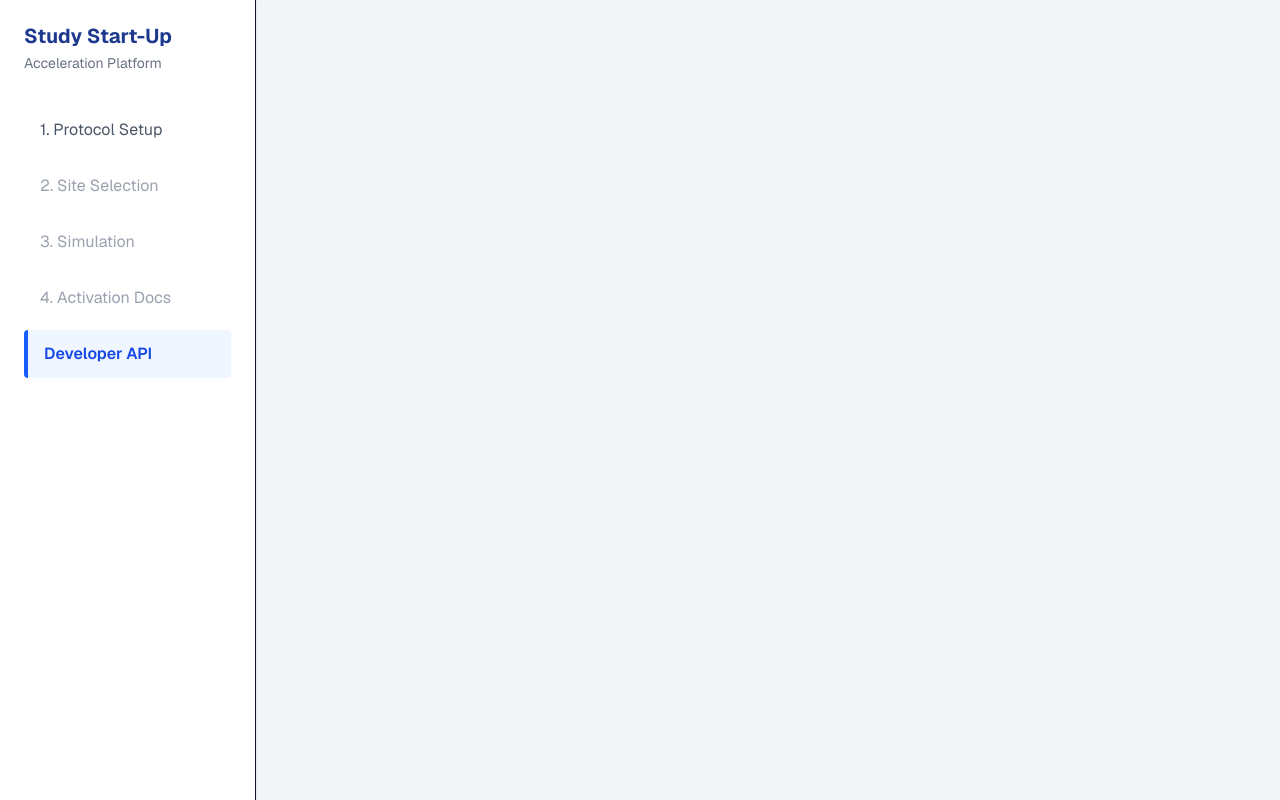
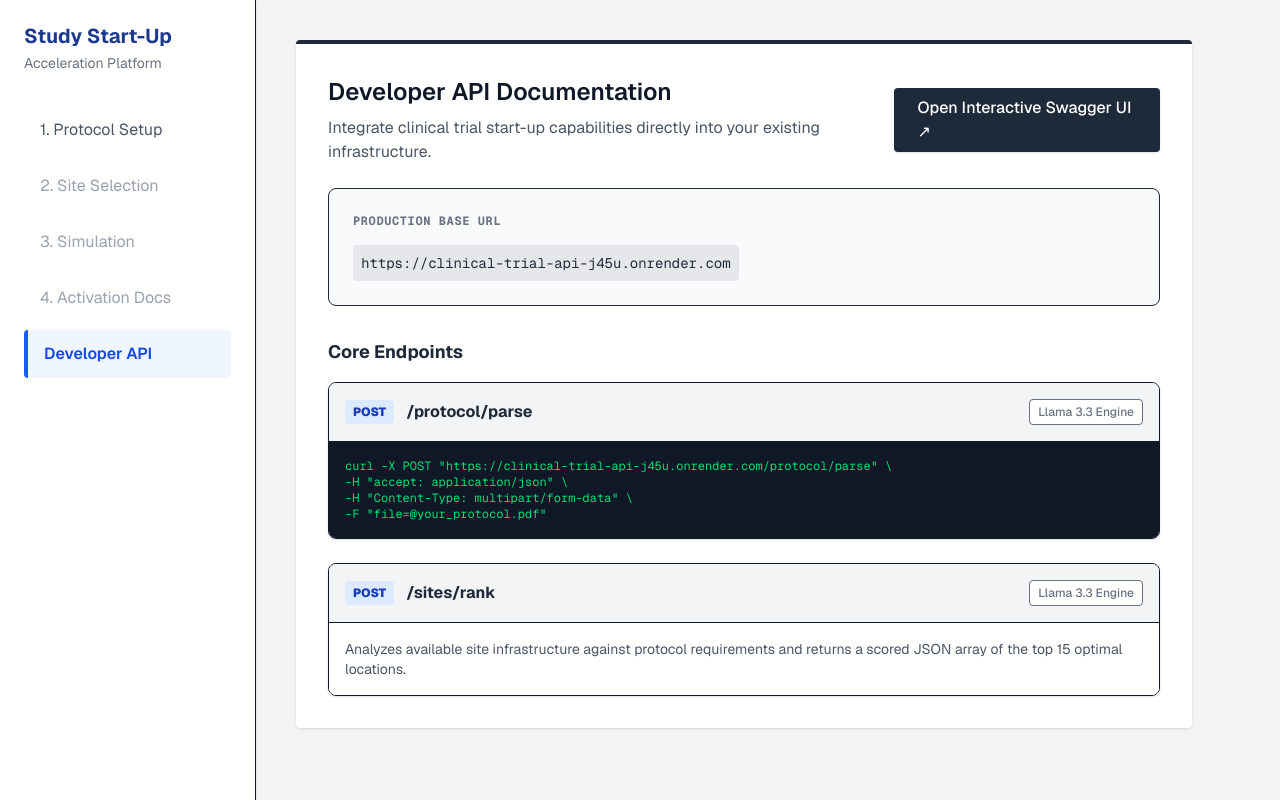
Before and after one commit to sarathbabu-65/clinical-trial-platform, a Next.js app in the folder frontend/: page / in a window 1280 px wide. Both pictures are taken after a click on the button "Developer API". Built offline with nearby package versions, Linux system fonts and the light colour scheme.

Commit message:
frontend bug fixes

```diff
--- a/frontend/src/app/page.tsx
+++ b/frontend/src/app/page.tsx
@@ -475,6 +475,65 @@ export default function Home() {
           </div>
         )}
 
+        {/* VIEW 5: DEVELOPER API */}
+        {activeView === "api" && (
+          <div className="max-w-4xl bg-white p-8 rounded shadow-sm border-t-4 border-gray-800">
+            <div className="flex justify-between items-center mb-6">
+              <div>
+                <h2 className="text-2xl font-semibold mb-2">Developer API Documentation</h2>
+                <p className="text-gray-600">Integrate clinical trial start-up capabilities directly into your existing infrastructure.</p>
+              </div>
+              <a
+                href={`${API_BASE}/docs`}
+                target="_blank"
+                rel="noopener noreferrer"
+                className="bg-gray-800 text-white px-6 py-2 rounded font-medium shadow hover:bg-gray-900 transition flex items-center"
+              >
+                Open Interactive Swagger UI ↗
+              </a>
+            </div>
+
+            <div className="bg-gray-50 border rounded-lg p-6 mb-8 font-mono text-sm text-gray-800">
+              <h3 className="text-gray-500 uppercase font-bold tracking-wider mb-4 text-xs">Production Base URL</h3>
+              <p className="bg-gray-200 p-2 rounded inline-block">{API_BASE}</p>
+            </div>
+
+            <h3 className="text-lg font-bold text-gray-800 mb-4">Core Endpoints</h3>
+            <div className="space-y-6">
+
+              <div className="border rounded-lg overflow-hidden shadow-sm">
+                <div className="bg-gray-100 p-4 border-b flex justify-between items-center">
+                  <h4 className="font-bold text-gray-800 flex items-center">
+                    <span className="bg-blue-100 text-blue-800 px-2 py-1 rounded text-xs mr-3 font-black">POST</span>
+                    /protocol/parse
+                  </h4>
+                  <span className="text-xs text-gray-500 font-medium bg-white px-2 py-1 rounded border">Llama 3.3 Engine</span>
+                </div>
+                <div className="p-4 bg-gray-900 text-green-400 font-mono text-xs overflow-x-auto">
+                  <p>curl -X POST "{API_BASE}/protocol/parse" \</p>
+                  <p>  -H "accept: application/json" \</p>
+                  <p>  -H "Content-Type: multipart/form-data" \</p>
+                  <p>  -F "file=@your_protocol.pdf"</p>
+                </div>
+              </div>
+
+              <div className="border rounded-lg overflow-hidden shadow-sm">
+                <div className="bg-gray-100 p-4 border-b flex justify-between items-center">
+                  <h4 className="font-bold text-gray-800 flex items-center">
+                    <span className="bg-blue-100 text-blue-800 px-2 py-1 rounded text-xs mr-3 font-black">POST</span>
+                    /sites/rank
+                  </h4>
+                  <span className="text-xs text-gray-500 font-medium bg-white px-2 py-1 rounded border">Llama 3.3 Engine</span>
+                </div>
+                <div className="p-4 bg-white text-gray-600 text-sm">
+                  Analyzes available site infrastructure against protocol requirements and returns a scored JSON array of the top 15 optimal locations.
+                </div>
+              </div>
+
+            </div>
+          </div>
+        )}
+
       </main>
     </div>
   );
```
